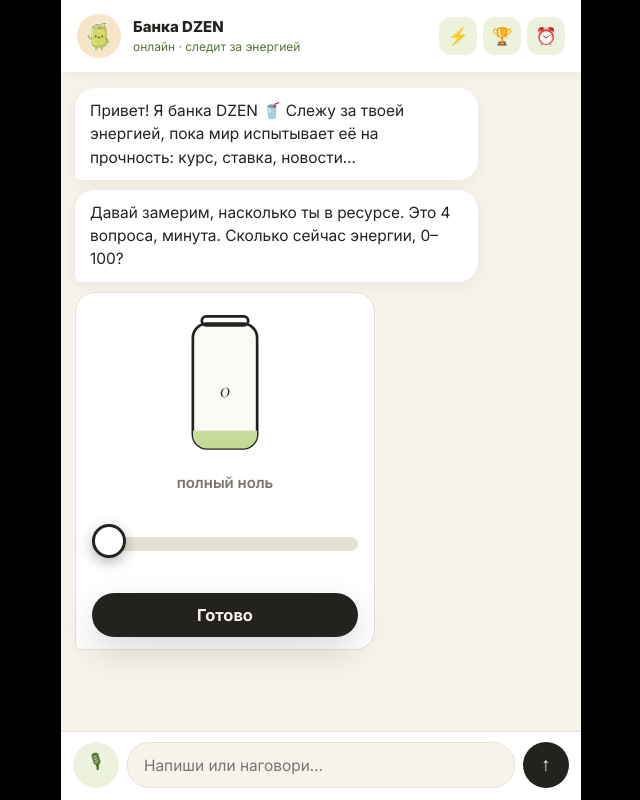
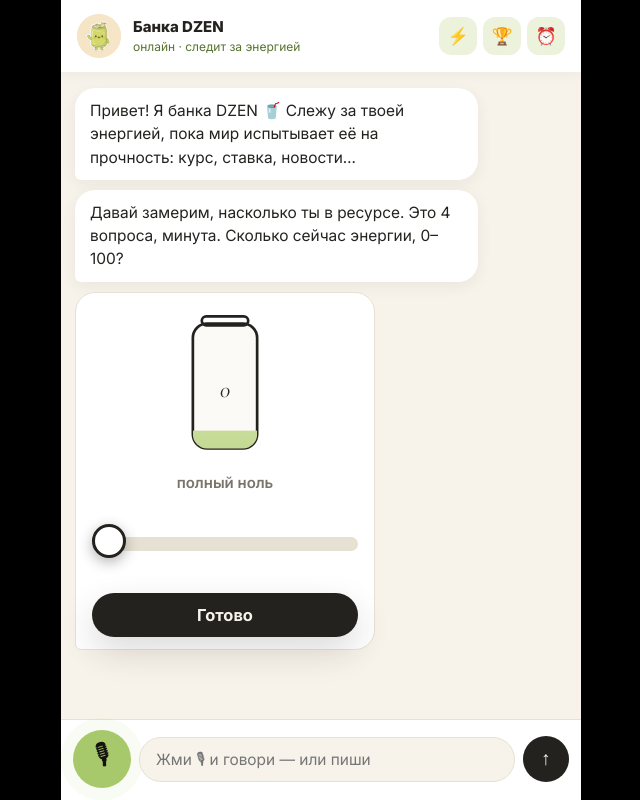
Before and after one commit to mirartalt-dotcom/dzen-energy, a plain HTML site: page dk-chat/index.html in a window 1280 px wide. Shown: the whole page, without its empty margins (319-959 px from the left). Drawn offline with Linux system fonts and the light colour scheme.

Commit message:
Большая кнопка микрофона с пульсацией

```diff
--- a/app/chat.js
+++ b/app/chat.js
@@ -14,8 +14,8 @@ document.getElementById('app').innerHTML=
 '  </div></div>'+
 ' <div class="chat-scroll" id="scroll"></div>'+
 ' <div class="chat-input">'+
-'  <button class="chat-btn chat-mic" id="mic" hidden>🎙</button>'+
-'  <input id="inp" type="text" placeholder="Напиши или наговори…" autocomplete="off">'+
+'  <button class="chat-btn chat-mic" id="mic" hidden aria-label="Наговорить голосом">🎙</button>'+
+'  <input id="inp" type="text" placeholder="Жми 🎙 и говори — или пиши" autocomplete="off">'+
 '  <button class="chat-btn chat-send" id="send">↑</button>'+
 ' </div></div>';
 
@@ -200,6 +200,10 @@ $('#inp').addEventListener('keydown',function(e){if(e.key==='Enter')$('#send').c
   var R=makeRecognizer(function(text){handleText(text);},
     function(on){mic.classList.toggle('listening',on);mic.textContent=on?'🔴':'🎙';});
   if(!R)return;mic.hidden=false;
-  mic.addEventListener('click',function(){ac();R.toggle();});})();
+  try{if(!localStorage.getItem('dzen10.micseen'))mic.classList.add('attract');}catch(e){}
+  mic.addEventListener('click',function(){ac();
+    mic.classList.remove('attract');
+    try{localStorage.setItem('dzen10.micseen','1');}catch(e){}
+    R.toggle();});})();
 
 greet();
--- a/themes/app.css
+++ b/themes/app.css
@@ -210,13 +210,16 @@ h2{font-size:clamp(23px,6.2vw,30px);font-weight:var(--h2w);letter-spacing:-.015e
   border-radius:20px;border-bottom-left-radius:6px;padding:12px 16px}
 .msg-slider .q-word{text-align:center}
 .chat-input{display:flex;gap:8px;padding:10px 12px calc(12px + env(safe-area-inset-bottom));
-  background:var(--card);border-top:1px solid var(--line)}
+  background:var(--card);border-top:1px solid var(--line);align-items:center}
 .chat-input input{flex:1;border:1.5px solid var(--line);background:var(--bg);border-radius:22px;
   padding:12px 16px;font-size:15.5px;font-family:'Inter',sans-serif;color:var(--tx);outline:none}
 .chat-input input:focus{border-color:var(--acc)}
 .chat-btn{border:0;width:46px;height:46px;border-radius:50%;font-size:19px;cursor:pointer;flex:none}
-.chat-mic{background:var(--soft);color:var(--acc-d)}
-.chat-mic.listening{background:rgba(192,86,62,.16);color:#C0563E;animation:vp 1.2s infinite}
+.chat-mic{width:58px;height:58px;font-size:27px;background:var(--acc);color:#14130F;
+  box-shadow:0 6px 18px rgba(168,201,107,.35)}
+.chat-mic.attract{animation:micPulse 2s ease-out infinite}
+@keyframes micPulse{0%{box-shadow:0 0 0 0 rgba(168,201,107,.55)}70%{box-shadow:0 0 0 14px rgba(168,201,107,0)}100%{box-shadow:0 0 0 0 rgba(168,201,107,0)}}
+.chat-mic.listening{background:#C0563E;color:#F4F1EA;animation:vp 1.2s infinite}
 .chat-send{background:var(--btn);color:var(--btntx)}
 
 @media (prefers-reduced-motion:reduce){*{animation-duration:.001s!important;transition-duration:.001s!important}.cinefade img{animation:none}}
```
